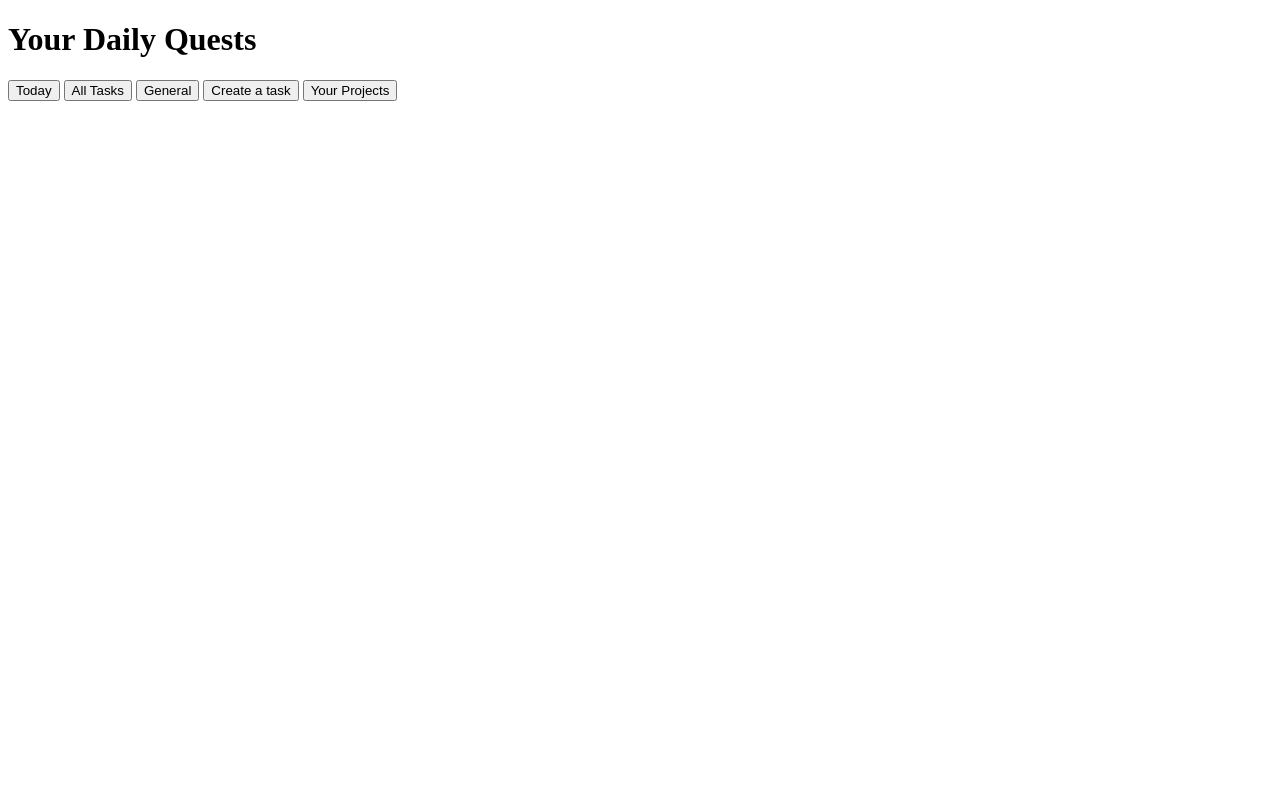
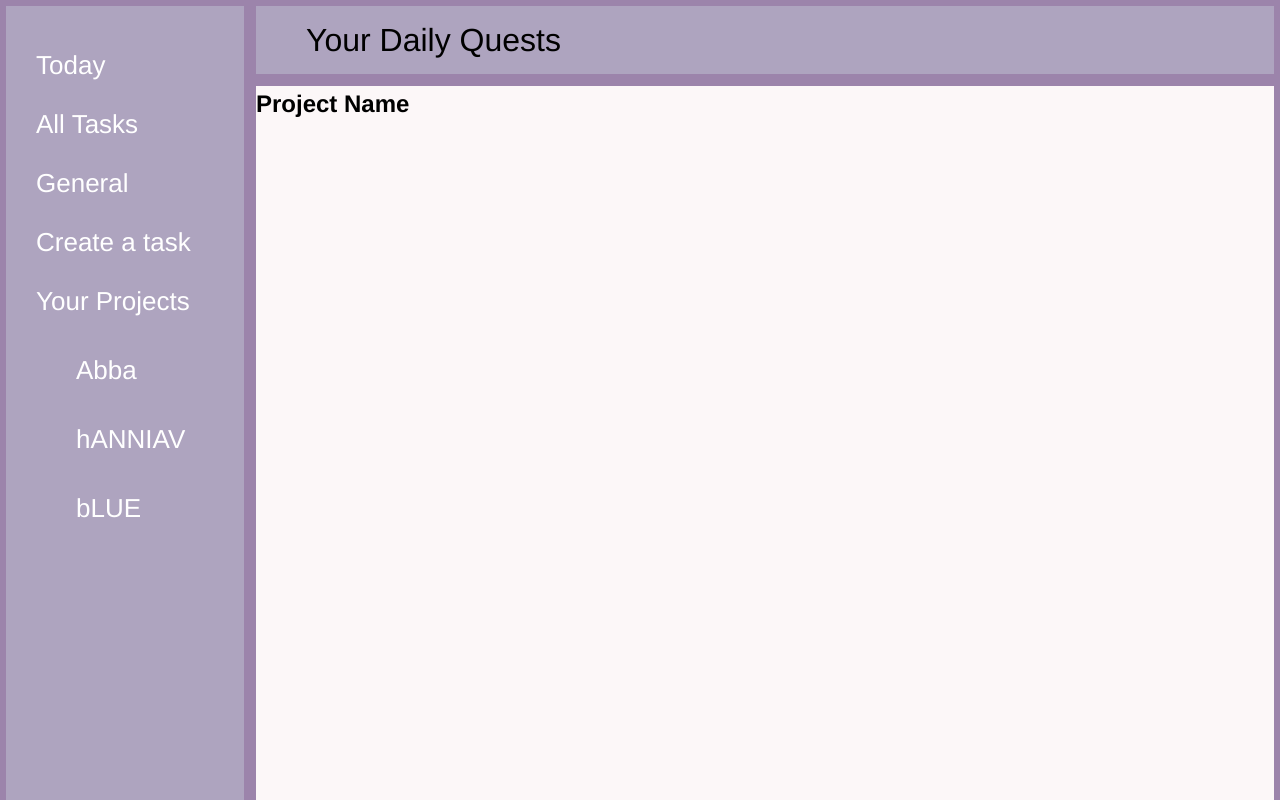
Before and after one commit to tylersemel/todo-list, a website built with webpack: page src/template.html in a window 1280 px wide. Shown: the top 800 px of the page. Built offline with nearby package versions, Linux system fonts and the light colour scheme.

Commit message:
Test layout for general project page - fix column overflow

```diff
--- a/src/index.js
+++ b/src/index.js
@@ -1,6 +1,6 @@
 import { todoItemManager } from "./todo-item-manager.js";
 import { createProject } from "./project-module.js";
-
+import "./styles.css";
 
 let projectsList = [];
 const generalProject = createProject('General', 'Tasks with no project goes here!');
--- /dev/null
+++ b/src/styles.css
@@ -0,0 +1,145 @@
+*, *::before, *::after {
+    box-sizing: border-box;
+}
+
+* {
+    margin: 0;
+    padding: 0;
+}
+
+body {
+    line-height: 1.5;
+    -webkit-font-smoothing: antialiased;
+
+    /* min-height: 100vh; */
+    font-family:'Franklin Gothic Medium', 'Arial Narrow', Arial, sans-serif;
+}
+
+img, picture, video, canvas, svg {
+    display: block;
+    max-width: 100%;
+}
+
+input, button, textarea, select {
+    font: inherit;
+}
+
+p, h1, h2, h3, h4, h5, h6 {
+    /* overflow-wrap: break-word; */
+}
+
+p {
+    /* text-wrap: pretty; */
+}
+h1, h2, h3, h4, h5, h6 {
+    /* text-wrap: balance; */
+}
+
+/*
+9. Create a root stacking context
+*/
+#root, #__next {
+    isolation: isolate;
+}
+
+:root {
+    --main-bg-color: #fcf7f8;
+    --sidebar-bg-color: #aea4bf;
+}
+
+.container {
+    background-color: var(--main-bg-color);
+    height: 100vh;
+    max-height: 100%;
+    width: 100%;
+    display: grid;
+    grid-template-columns: 250px auto;
+    grid-template-rows: 80px auto;
+    grid-template-areas:
+    "sidebar header"
+    "sidebar main";
+}
+
+header {
+    background-color: white;
+    grid-area: header;
+    border: 2px solid rgb(156, 132, 171);
+    background-color: var(--sidebar-bg-color);
+
+    display: flex;
+    align-items: center;
+}
+
+header div {
+    font-size: 2rem;
+    margin-left: 50px;
+    width: 300px;
+}
+
+.sidebar, header, .content {
+    border: 6px solid rgb(156, 132, 171);
+}
+
+.sidebar {
+    background-color: var(--sidebar-bg-color);
+    color: white;
+    grid-area: sidebar;
+
+    display: grid;
+    grid-template-rows: 1fr 3fr;
+    grid-template-columns: 1fr;
+    gap: 1rem;
+    font-size: 26px;
+}
+
+.sidebar .top {
+    margin-top: 30px;
+    display: flex;
+    flex-direction: column;
+
+}
+
+.sidebar button {
+    background-color: #aea4bf;
+    color: white;
+    padding: 10px;
+    border: none;
+    text-indent: 20px;
+    text-align: left;
+    cursor: pointer;
+}
+
+.sidebar .projects-list .child {
+    text-indent: 60px;
+    margin-top: 10px;
+}
+
+.sidebar button:hover {
+    color: darkblue;
+}
+
+.content {
+    background-color: var(--main-bg-color);
+    overflow-x: scroll;
+}
+
+/* .content {
+    background-color: #8f6593;
+    height: 100%;
+    grid-area: main;
+    padding: 20px;
+
+    display: grid;
+    grid-template-rows: 1fr;
+    gap: 20px;
+    grid-template-columns: repeat(3, minmax(350px, 1fr));
+}
+
+.content section {
+    height: 100%;
+    background-color: rgb(255, 255, 255);
+}
+
+.content .empty {
+    background-color: rgba(255, 255, 255, 0);
+} */
--- a/src/template.html
+++ b/src/template.html
@@ -6,22 +6,41 @@
     <title>Document</title>
 </head>
 <body>
+    <div class="container">
         <header>
-        <h1>Your Daily Quests</h1>
+            <div>Your Daily Quests</div>
+            <!-- <h1>Your Daily Quests</h1> -->
         </header>
         <div class="sidebar">
-        <section class="username"></section>
             <nav>
+                <div class="top">
                     <button class="today-btn">Today</button>
                     <button class="all-tasks-btn">All Tasks</button>
                     <button class="general-proj-btn">General</button>
                     <button class="create-task-btn">Create a task</button>
+                </div>
+                <div class="projects-list">
                     <button class="your-projects-btn">Your Projects</button>
-            <div class="projects-list"></div>
+                    <button class="child">Abba</button>
+                    <button class="child">hANNIAV</button>
+                    <button class="child">bLUE</button>
+
+                </div>
             </nav>
         </div>
         <div class="content">
-
+            <h2 class="project-name">Project Name</h2>
+            <section class="todo">
+                <div class="card"></div>
+            </section>
+            <section class="doing">
+                <div class="card"></div>
+            </section>
+            <section class="done">
+                <div class="card"></div>
+            </section>
+            <!-- <section class="empty"></section> -->
+        </div>
     </div>
 </body>
 </html>
```
Lines whose indentation alone changed are shown as unchanged.
